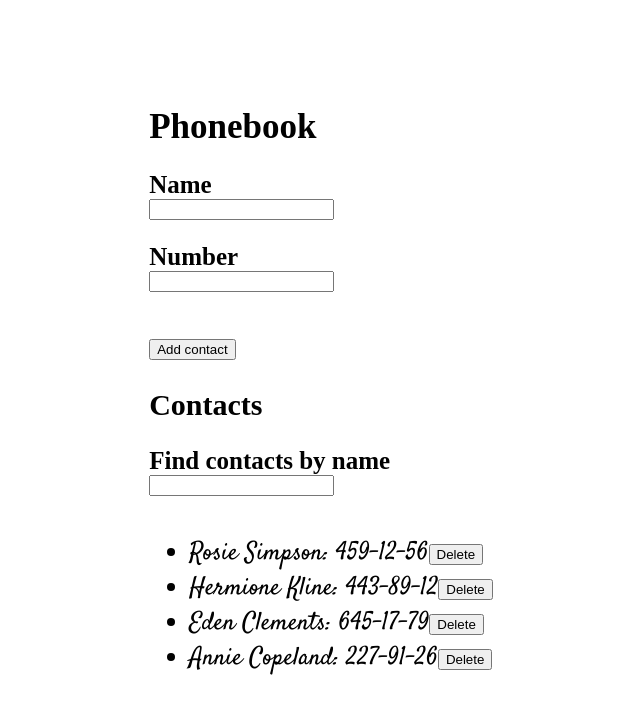
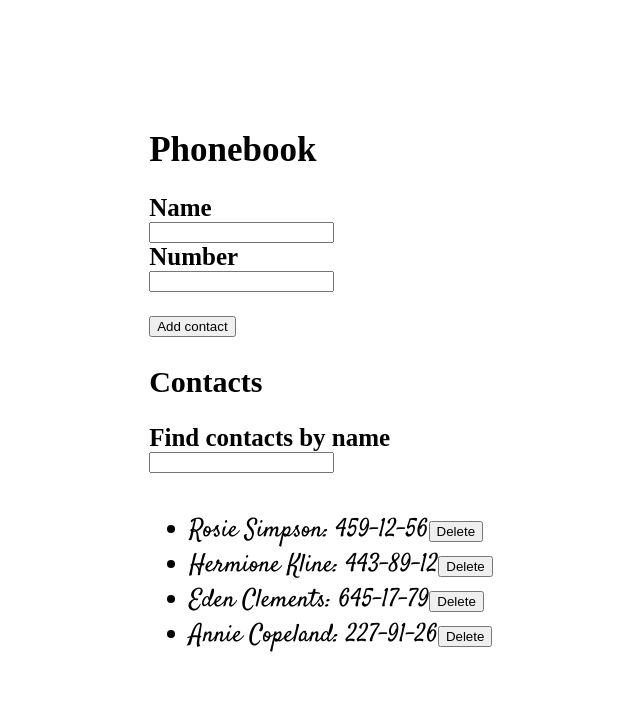
Before and after one commit to OlehKozubJS/goit-react-hw-02-phonebook, a React (Create React App) app: page / in a window 1280 px wide. Shown: the top 714 px of the page, without its empty margins (319-959 px from the left). Built offline with nearby package versions, Linux system fonts and the light colour scheme; a web font is replaced by a local one.

Commit message:
Update Pnonebook.module.css

```diff
--- a/src/components/PhonebookCSS/Pnonebook.module.css
+++ b/src/components/PhonebookCSS/Pnonebook.module.css
@@ -20,7 +20,8 @@ form {
 
 }
 
-label {
+.nameLabel,
+.numberLabel {
     display: block;
     height: 72px;
 }
```
